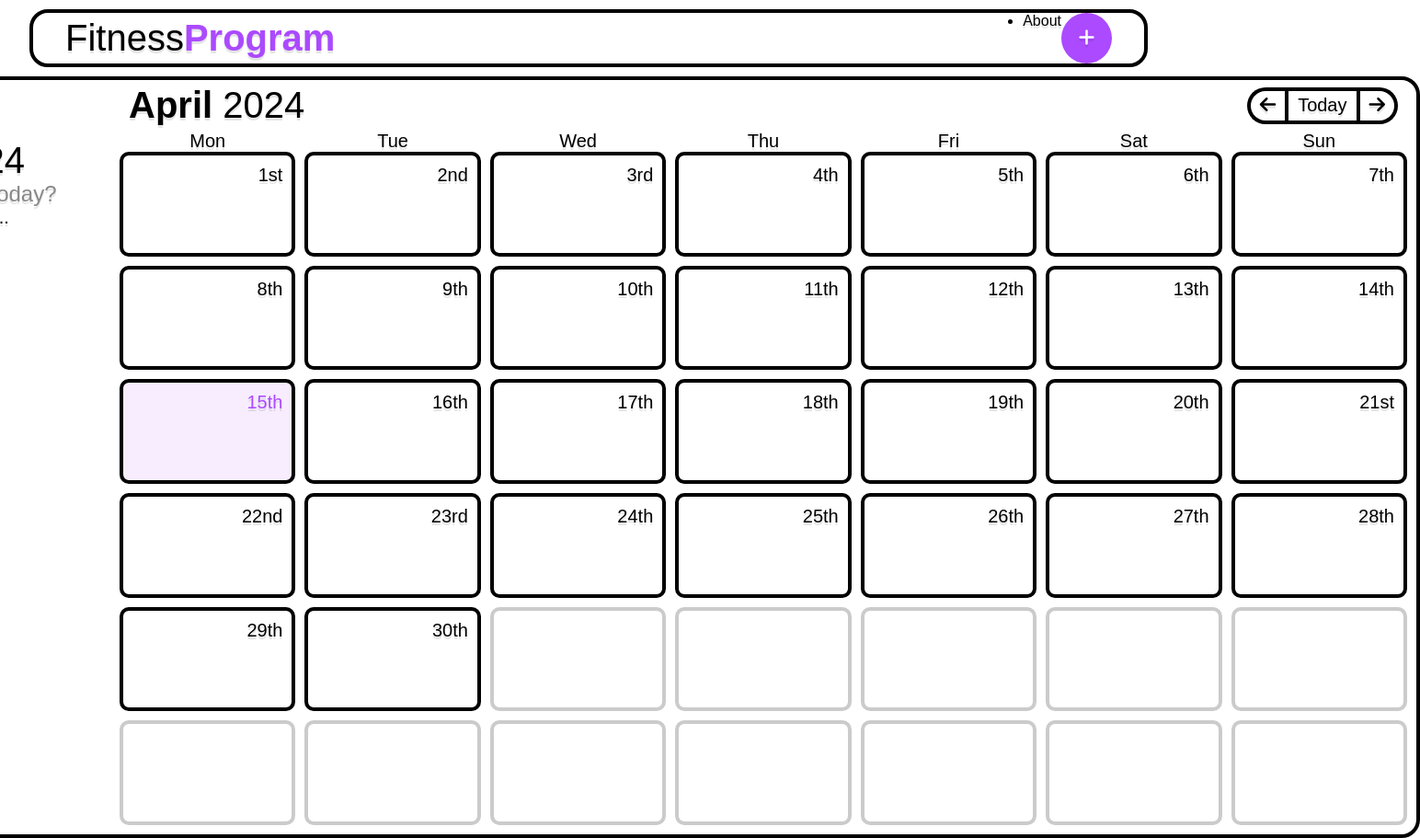
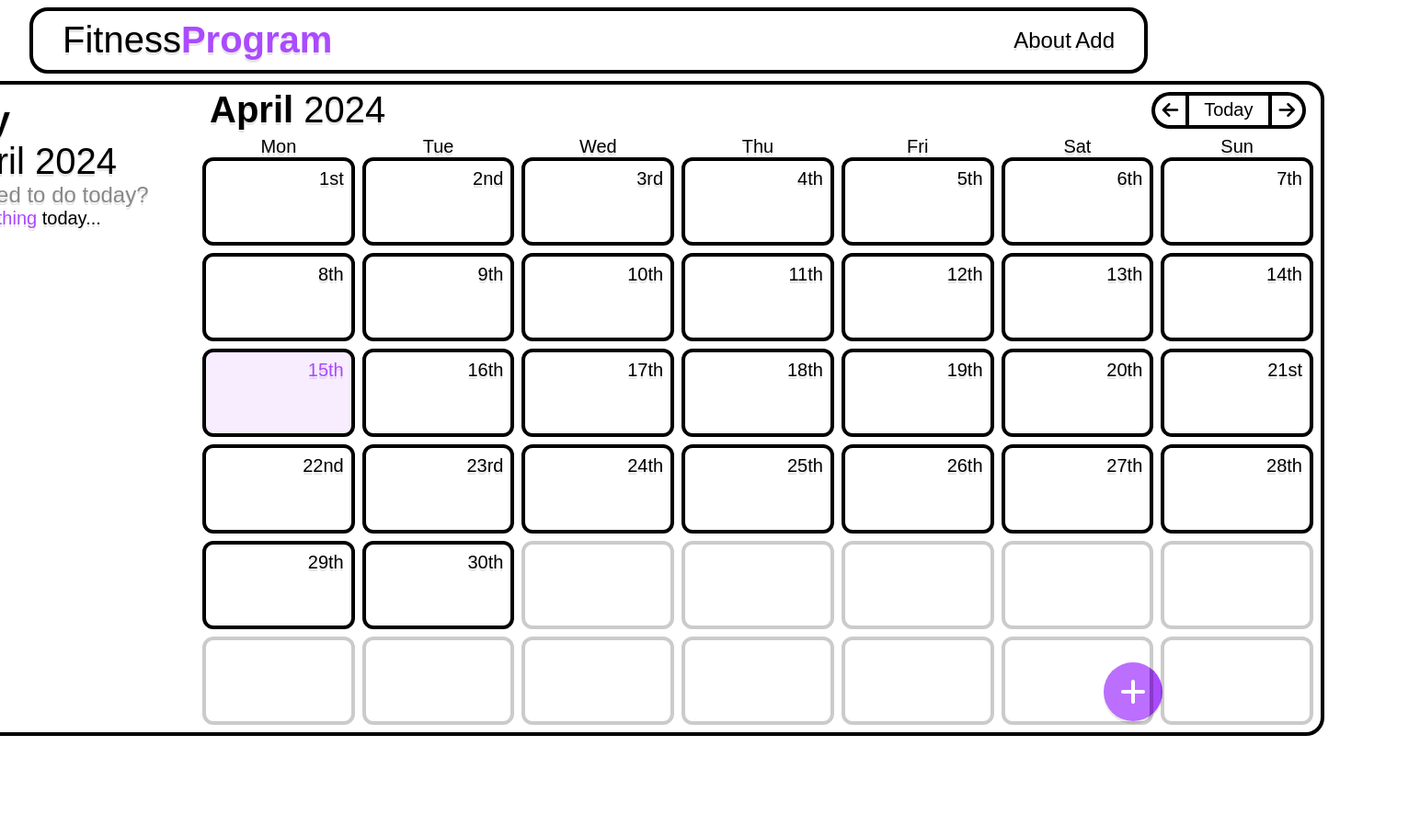
Before and after one commit to skiletro/FitnessProgram, a plain HTML site: page index.html in a window 1280 px wide. Shown: the whole page at 92% size, 1544 px wide, since content can reach past the window. After the commit the page ends 800 px from the top, so only its background shows below. Drawn offline with Linux system fonts and the light colour scheme.

Commit message:
small refactor of js and css swap over from using pixels to using rem (for better scaling)

```diff
--- a/assets/scripts/mainApp.js
+++ b/assets/scripts/mainApp.js
@@ -1,10 +1,10 @@
-const getDaySuffix = (day) => {
+function getDaySuffix(day) {
     return day = (day === 1 || day === 21 || day === 31) ? 'st' :
                    (day === 2 || day === 22) ? 'nd' :
                    (day === 3 || day === 23) ? 'rd' : 'th';
 };
 
-const getWrittenDate = (date) => {
+function getWrittenDate(date) {
     let day = date.getDate();
     let suffix = getDaySuffix(day);
     let monthIndex = date.getMonth();
@@ -13,11 +13,11 @@ const getWrittenDate = (date) => {
     return `${day}${suffix} ${months[monthIndex]} ${year}`;
 };
 
-const getFirstDayOfMonth = (date) => {
+function getFirstDayOfMonth(date) {
     return new Date(date.getFullYear(), date.getMonth(), 1)
 };
 
-const getStartingIndexOffset = (date) => {
+function getStartingIndexOffset(date) {
     let rawIndex = getFirstDayOfMonth(date).getDay(); // 0 sunday, 1 monday, etc etc
     if (rawIndex == 0) {
         return 6;
@@ -26,7 +26,7 @@ const getStartingIndexOffset = (date) => {
     }
 };
 
-const generateCalendarArray = (date) => {
+function generateCalendarArray(date) {
     let daysOfTheMonth = [];
     let tempDate = getFirstDayOfMonth(date);
     let currentMonth = tempDate.getMonth();
@@ -51,21 +51,20 @@ const generateCalendarArray = (date) => {
     return daysOfTheMonth;
 }
 
-const clearAllCalendarElements = () => {
+function clearAllCalendarElements() {
     let daysContainer = document.getElementById("days");
     while (daysContainer.lastElementChild) {
         daysContainer.removeChild(daysContainer.lastElementChild);
     }
 };
 
-const createCalendarElements = (daysOfTheMonth) => {
+function createCalendarElements(daysOfTheMonth) {
     let daysContainer = document.getElementById("days");
     daysOfTheMonth.forEach(element => {
         let dayElement = document.createElement("div");
 
         if (element.toString() != new Date(0).toString()) { // Converting to string bc javascript is fucking stupid
             dayElement.textContent = element.getDate() + getDaySuffix(element.getDate());
-            dayElement.classList.add('day');
             dayElement.dataset.day = element.getDate();
             dayElement.dataset.date = element;
             dayElement.addEventListener('click', () => {
@@ -84,18 +83,18 @@ const createCalendarElements = (daysOfTheMonth) => {
     });
 };
 
-const updateCalendarElements = (date) => {
+function updateCalendarElements(date) {
     clearAllCalendarElements();
     createCalendarElements(generateCalendarArray(date));
     updateText();
 };
 
-const changeDay = (element) => {
+function changeDay(element) {
     now.setDate(element.dataset.day);
     updateCalendarElements(now);
 };
 
-const updateText = () => {
+function updateText() {
     document.getElementById("calendarMonth").innerText = now.toLocaleString('default', { month: 'long' });
     document.getElementById("calendarYear").innerText = now.getFullYear();
 
@@ -107,17 +106,17 @@ let now = new Date();
 now.setHours(0,0,0,0); // Very important otherwise some comparisons fail
 //now.setDate(now.getDate() + 169);
 
-const PreviousMonth = () => {
+function PreviousMonth() {
     now.setMonth(now.getMonth() - 1);
     updateCalendarElements(now);
 };
 
-const NextMonth = () => {
+function NextMonth() {
     now.setMonth(now.getMonth() + 1);
     updateCalendarElements(now);
 };
 
-const GoBackToToday = () => {
+function GoBackToToday() {
     now = new Date();
     now.setHours(0,0,0,0);
     updateCalendarElements(now);
--- a/assets/styles/style.css
+++ b/assets/styles/style.css
@@ -1,17 +1,22 @@
 :root {
+    --scaling: 1;
     --background: #ffffff;
     --hover: #e2e2e2;
     --accent: #ab4aff;
-    --radius: 20px;
+    --border: 0.25rem solid black;
+    --radius: calc(20px * var(--scaling));
+    --shadow: 0 0.2rem 0 rgba(0, 0, 0, 0.1);
     --transition-time: 250ms;
+
+    font-size: calc(16px * var(--scaling));
+    font-family: 'Bahnschrift', sans-serif;
+    text-shadow: var(--shadow);
 }
 
 * {
     margin: 0;
     padding: 0;
     box-sizing: border-box;
-    font-family: 'Bahnschrift', sans-serif;
-    text-shadow: 0px 3px 0px rgba(0, 0, 0, 0.1);
 }
 
 /* General */
@@ -25,19 +30,43 @@ body {
     height: 100vh;
 }
 
+#add {
+    display: flex;
+    align-items: center;
+    justify-content: center;
+    position: absolute;
+    bottom: 1rem;
+    right: 1rem;
+    background-color: var(--accent);
+    color: white;
+    transition: background-color 250ms;
+    border: 0;
+    border-radius: 100%;
+    --radius: 2rem;
+    width: calc(var(--radius) * 2);
+    height: calc(var(--radius) * 2);
+    font-size: calc(var(--radius) * 1);
+    box-shadow: var(--shadow);
+
+    &:hover {
+        background-color: color-mix(in srgb, black 10%, var(--accent));
+        cursor: pointer;
+    }
+}
+
 #nav {
     display: flex;
     justify-content: space-between;
     align-items: center;
-    padding: 0 35px;
-    margin: 10px; /* temp */
-    border: 4px solid black;
+    padding: 0 2rem;
+    margin: 0.5rem; /* temp */
+    border: var(--border);
     border-radius: var(--radius);
     width: 95%;
-    height: 80px;
+    height: 5rem;
 
     & #logo {
-        font-size: 40px;
+        font-size: 2.5rem;
 
         & .accent {
             font-weight: bold;
@@ -48,20 +77,14 @@ body {
     & #items {
         display: flex;
         flex-direction: row;
+        align-items: center;
 
-        & #add {
-            background-color: var(--accent);
-            color: white;
-            transition: background-color 250ms;
-            border: 0;
-            border-radius: 9999px;
-            width: 55px;
-            height: 55px;
-            font-size: 20px;
+        & ul {
+            list-style-type: none;
 
-            &:hover {
-                background-color: color-mix(in srgb, black 10%, var(--accent));
-                cursor: pointer;
+            & li {
+                display: inline;
+                font-size: 1.5rem;
             }
         }
     }
@@ -69,22 +92,24 @@ body {
 
 #main {
     display: flex;
-    border: 4px solid black;
+    border: var(--border);
     border-radius: var(--radius);
-    padding: 10px;
+    padding: 0.5rem;
+    min-width: 100rem;
+    height: 50rem;
 }
 
 #information {
-    width: 380px;
-    padding: 10px;
+    min-width: 23rem;
+    padding: 0.5rem;
 
     & #informationDayName {
-        font-size: 40px;
+        font-size: 2.5rem;
         font-weight: bold;
     }
 
     & #informationDate {
-        font-size: 40px;
+        font-size: 2.5rem;
     }
 
     & #informationExerciseNames {
@@ -92,12 +117,12 @@ body {
     }
 
     & .title {
-        font-size: 24px;
+        font-size: 1.5rem;
         color: rgb(136, 136, 136);
     }
 
     & .subtitle {
-        font-size: 20px;
+        font-size: 1.25rem;
     }
 }
 
@@ -106,22 +131,19 @@ body {
     display: flex;
     flex-direction: column;
     background-color: var(--background);
-    /*border: 4px solid black;
-    border-radius: var(--radius);*/
-    width: 1400px;
-    height: 800px;
+    width: 100%;
 }
 
 #calendar .header {
     display: flex;
-    height: 45px;
+    height: 3rem;
     justify-content: space-between;
     align-items: center;
     flex-direction: row;
-    padding: 0px 10px 10px 10px;
+    padding: 0 0.5rem 0.5rem 0.5rem;
 
     & .date {
-        font-size: 40px;
+        font-size: 2.5rem;
 
         & .month {
             font-weight: bold;
@@ -129,15 +151,18 @@ body {
     }
 
     & .switcher {
+        display: flex;
         margin: 0;
         & button {
+            display: flex;
+            justify-content: center;
             align-items: center;
-            height: 40px;
-            font-size: 20px;
+            height: 2.5rem;
+            font-size: 1.25rem;
             background-color: var(--background);
             transition: background-color var(--transition-time);
-            border: 4px solid black;
-            padding: 0px 10px;
+            border: var(--border);
+            padding: 0 0.5rem;
             cursor: pointer;
 
             &:hover {
@@ -151,6 +176,10 @@ body {
             border-bottom-left-radius: var(--radius);
         }
 
+        & .today {
+            padding: 0 1rem;
+        }
+
         & .right {
             border-left: 0;
             border-top-right-radius: var(--radius);
@@ -162,10 +191,10 @@ body {
 #calendar .dayTitles {
     display: grid;;
     grid-template-columns: repeat(7, 1fr);
-    grid-gap: 10px;
+    grid-gap: 0.5rem;
 
     & .title {
-        font-size: 20px;
+        font-size: 1.25rem;
         text-align: center;
     }
 }
@@ -173,23 +202,30 @@ body {
 #calendar #days {
     display: grid;
     grid-template-columns: repeat(7, 1fr);
-    grid-gap: 10px;
+    grid-gap: 0.5rem;
     flex: 1;
     background-color: var(--background);
-    font-size: 20px;
+    font-size: 1.25rem;
 
     & > * {
         display: flex;
         align-items: top;
         justify-content: right;
-        padding: 10px;
+        --padding: 0.5rem;
+        padding: var(--padding);
         background-color: var(--background);
         transition: background-color var(--transition-time);
-        border: 4px solid black;
-        border-radius: calc(var(--radius) - 10px);
+        border: var(--border);
+        border-radius: calc(var(--radius) - var(--padding));
         cursor: pointer;
         opacity: 1;
         pointer-events: all;
+        min-width: 7rem;
+        min-height: 6rem;
+
+        &:hover {
+            background-color: var(--hover);
+        }
     }
 
     & .empty {
@@ -198,10 +234,6 @@ body {
         text-shadow: none;
         user-select: none;
         pointer-events: none;
-    }
-
-    & .day:hover {
-        background-color: var(--hover);
     }
 
     & .currentday {
@@ -222,7 +254,6 @@ area {
 #diagram {
     position: relative;
     overflow: hidden;
-    /*border: 2px solid gold;*/
 }
 
 #diagram #selector {
@@ -231,9 +262,9 @@ area {
     pointer-events: none;
     top: 50%;
     left: 50%;
-    width: 50px;
-    height: 50px;
-    border-radius: 99999px;
+    width: 3rem;
+    height: 3rem;
+    border-radius: 100%;
     background: rgb(255, 95, 95);
     opacity: 0;
     transform: translate(-50%, -50%);
--- a/index.html
+++ b/index.html
@@ -7,15 +7,16 @@
     <link rel="stylesheet" href="assets/styles/style.css">
 </head>
 <body>
+    <button id="add" onclick="OpenDiagramPopup()">
+        <i class="fa-solid fa-plus"></i>
+    </button>
     <div id="nav">
         <div id="logo">Fitness<span class="accent">Program</span></div>
         <div id="items">
             <ul>
                 <li>About</li>
+                <li>Add</li>
             </ul>
-            <button id="add" onclick="OpenDiagramPopup()">
-                <i class="fa-solid fa-plus"></i>
-            </button>
         </div>
     </div>
     <div id="main">
@@ -35,7 +36,15 @@
                     <span id="calendarYear" class="year">1970</span>
                 </div>
                 <div class="switcher">
-                    <button onclick="PreviousMonth()" class="left"><i class="fa-solid fa-arrow-left"></i></button><button onclick="GoBackToToday()" class="today">Today</button><button onclick="NextMonth()" class="right"><i class="fa-solid fa-arrow-right"></i></button>
+                    <button onclick="PreviousMonth()" class="left">
+                        <i class="fa-solid fa-arrow-left"></i>
+                    </button>
+                    <button onclick="GoBackToToday()" class="today">
+                        Today
+                    </button>
+                    <button onclick="NextMonth()" class="right">
+                        <i class="fa-solid fa-arrow-right"></i>
+                    </button>
                 </div>
             </div>
             <div class="dayTitles">
```
